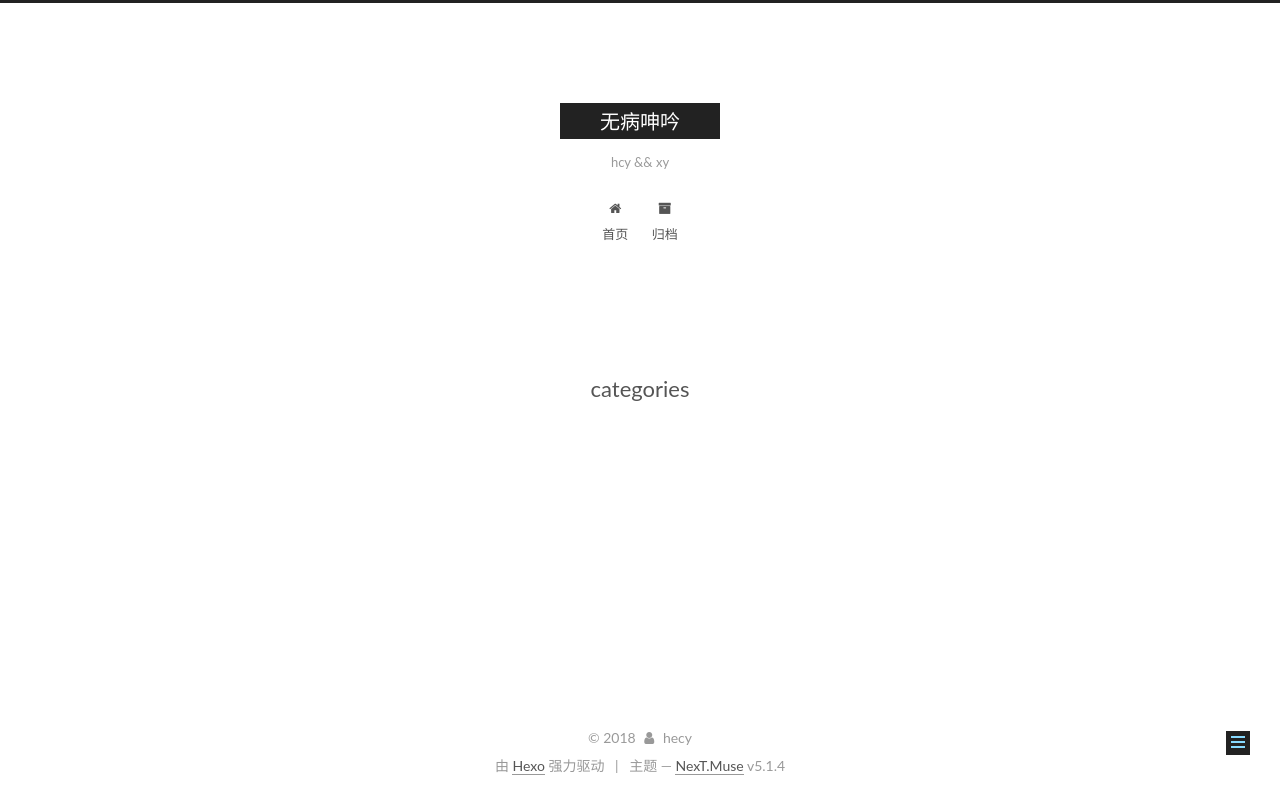
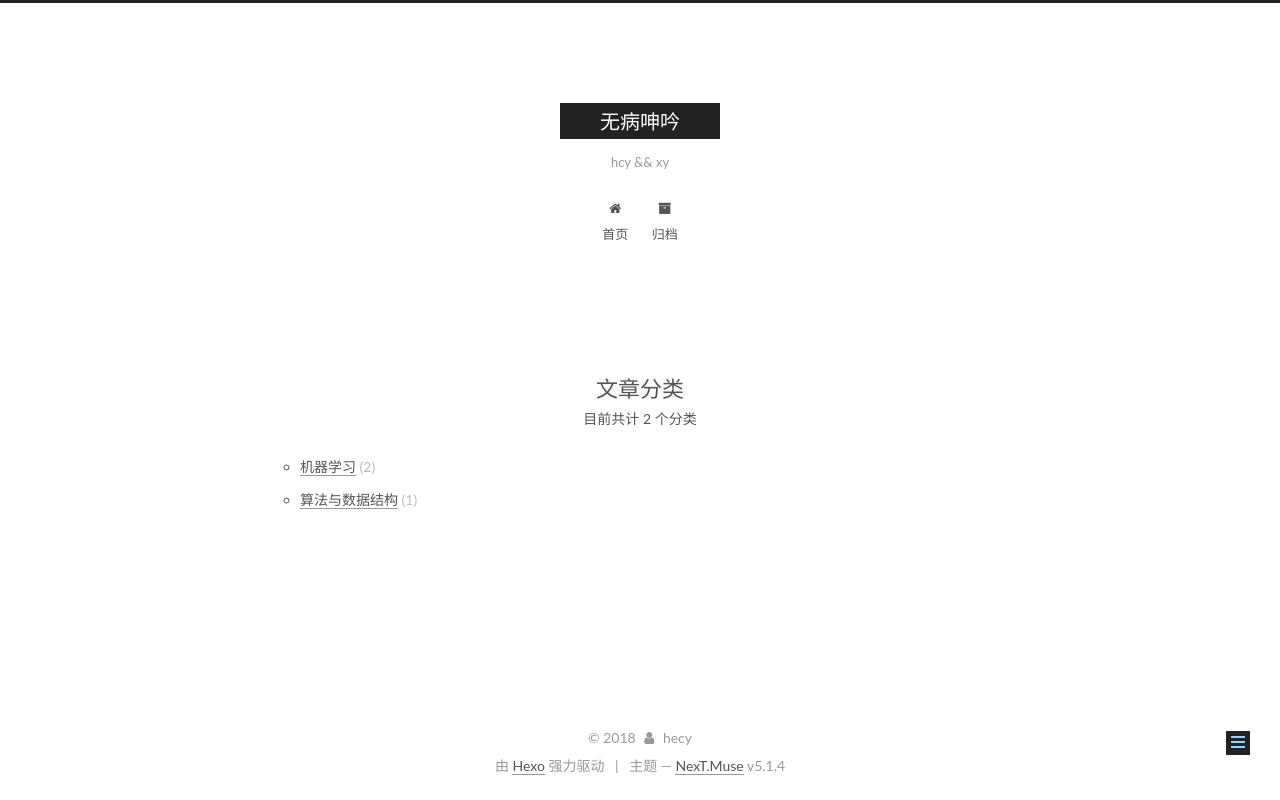
Before and after one commit to hecyxy/Paper, a plain HTML site: page categories/index.html in a window 1280 px wide. Drawn offline with Linux system fonts and the light colour scheme.

Commit message:
Site updated: 2018-07-08 09:22:02

```diff
--- a/categories/index.html
+++ b/categories/index.html
@@ -81,14 +81,14 @@
 
 <meta name="description" content="a dreamer">
 <meta property="og:type" content="website">
-<meta property="og:title" content="categories">
+<meta property="og:title" content="文章分类">
 <meta property="og:url" content="http://hcyxy.tech/categories/index.html">
 <meta property="og:site_name" content="无病呻吟">
 <meta property="og:description" content="a dreamer">
 <meta property="og:locale" content="zh-Hans">
-<meta property="og:updated_time" content="2018-07-08T01:20:50.433Z">
+<meta property="og:updated_time" content="2018-07-08T01:21:55.262Z">
 <meta name="twitter:card" content="summary">
-<meta name="twitter:title" content="categories">
+<meta name="twitter:title" content="文章分类">
 <meta name="twitter:description" content="a dreamer">
 
 
@@ -125,7 +125,7 @@
 
 
 
-  <title>categories | 无病呻吟</title>
+  <title>文章分类 | 无病呻吟</title>
 
 
 
@@ -225,7 +225,7 @@
     <div class="post-block page">
       <header class="post-header">
 
-	<h1 class="post-title" itemprop="name headline">categories</h1>
+	<h1 class="post-title" itemprop="name headline">文章分类</h1>
 
 
 
@@ -237,7 +237,14 @@
       <div class="post-body">
 
 
-
+          <div class="category-all-page">
+            <div class="category-all-title">
+                目前共计 2 个分类
+            </div>
+            <div class="category-all">
+              <ul class="category-list"><li class="category-list-item"><a class="category-list-link" href="/categories/机器学习/">机器学习</a><span class="category-list-count">2</span></li><li class="category-list-item"><a class="category-list-link" href="/categories/算法与数据结构/">算法与数据结构</a><span class="category-list-count">1</span></li></ul>
+            </div>
+          </div>
 
       </div>
 
@@ -305,10 +312,10 @@
 
 
               <div class="site-state-item site-state-categories">
-
+                <a href="/categories/index.html">
                   <span class="site-state-item-count">2</span>
                   <span class="site-state-item-name">分类</span>
-
+                </a>
               </div>
 
 
--- a/css/main.css
+++ b/css/main.css
@@ -1822,7 +1822,7 @@ pre .javascript .function {
   width: 4px;
   height: 4px;
   border-radius: 50%;
-  background: #ffff91;
+  background: #0dff1b;
 }
 .links-of-blogroll {
   font-size: 13px;
```
Also changed, not shown: 2018/07/07/overview-of-supervised-learning/index.html (+2 -2 lines), 2018/07/07/假设检验/index.html (+2 -2 lines), 2018/07/07/多属性连通性检测/index.html (+2 -2 lines), archives/2018/07/index.html (+2 -2 lines), archives/2018/index.html (+2 -2 lines), archives/index.html (+2 -2 lines), categories/机器学习/index.html (+2 -2 lines), categories/算法与数据结构/index.html (+2 -2 lines), index.html (+2 -2 lines), tags/机器学习-统计学/index.html (+2 -2 lines), tags/算法-数据机构/index.html (+2 -2 lines).
